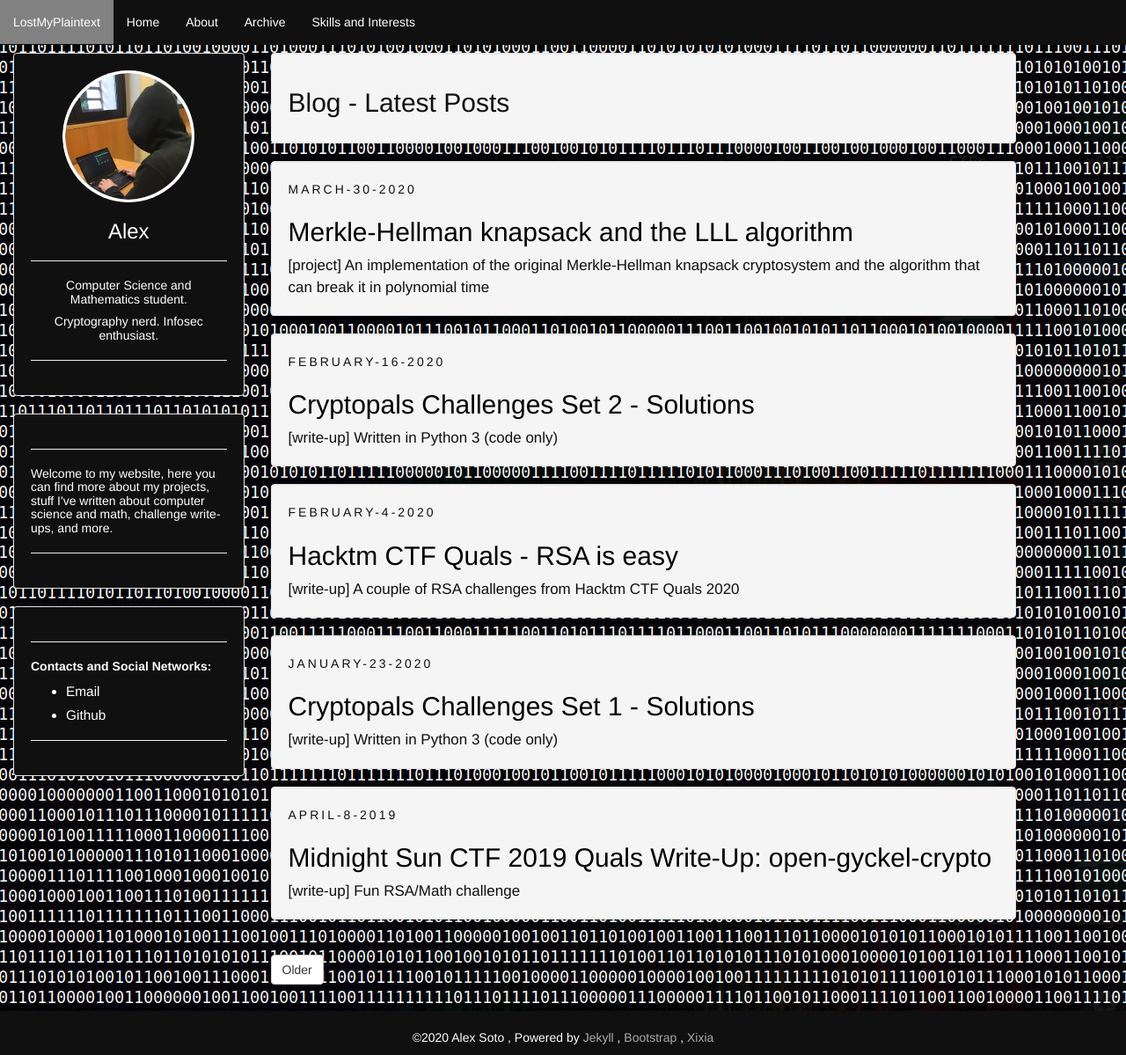
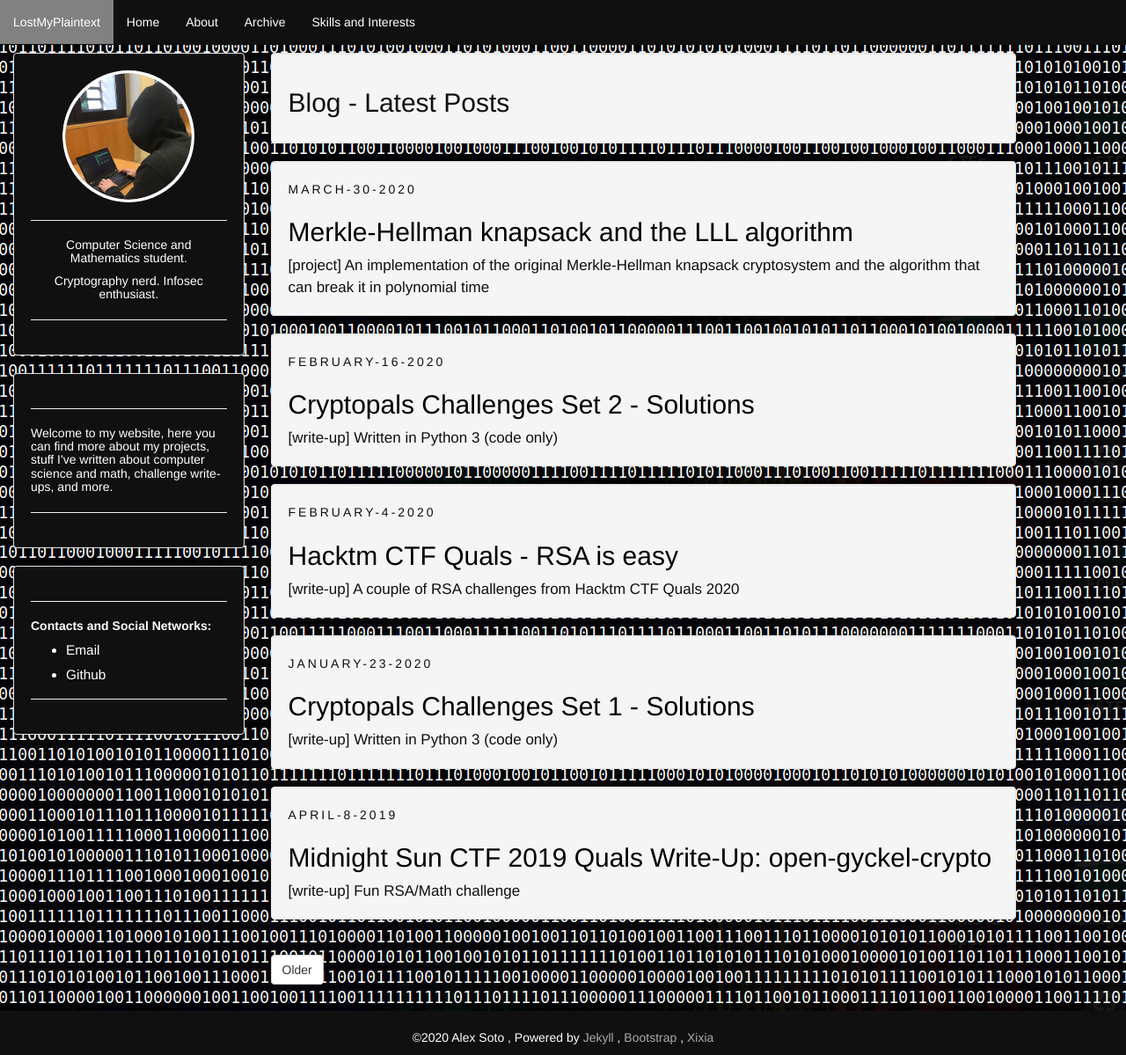
Before and after one commit to 0xA2/0xA2.github.io, a Jekyll site: the page built from index.html, in a window 1280 px wide and 1199 px high. Shown: the whole window at 88% size. Built offline with Jekyll 4.4.1, drawn with Linux system fonts in a browser that asks for light colours; the list of posts is cut into pages by our own code.

Commit message:
Update sidebar.html

```diff
--- a/_includes/sidebar.html
+++ b/_includes/sidebar.html
@@ -12,7 +12,7 @@
     </header>
     <div class="text-center">
             <p></p>
-            <h3>Alex</h3>
+            <h3></h3>
             <hr>
             <h5>Computer Science and Mathematics student.</h5>
             <h5>Cryptography nerd. Infosec enthusiast.</h5>
```
